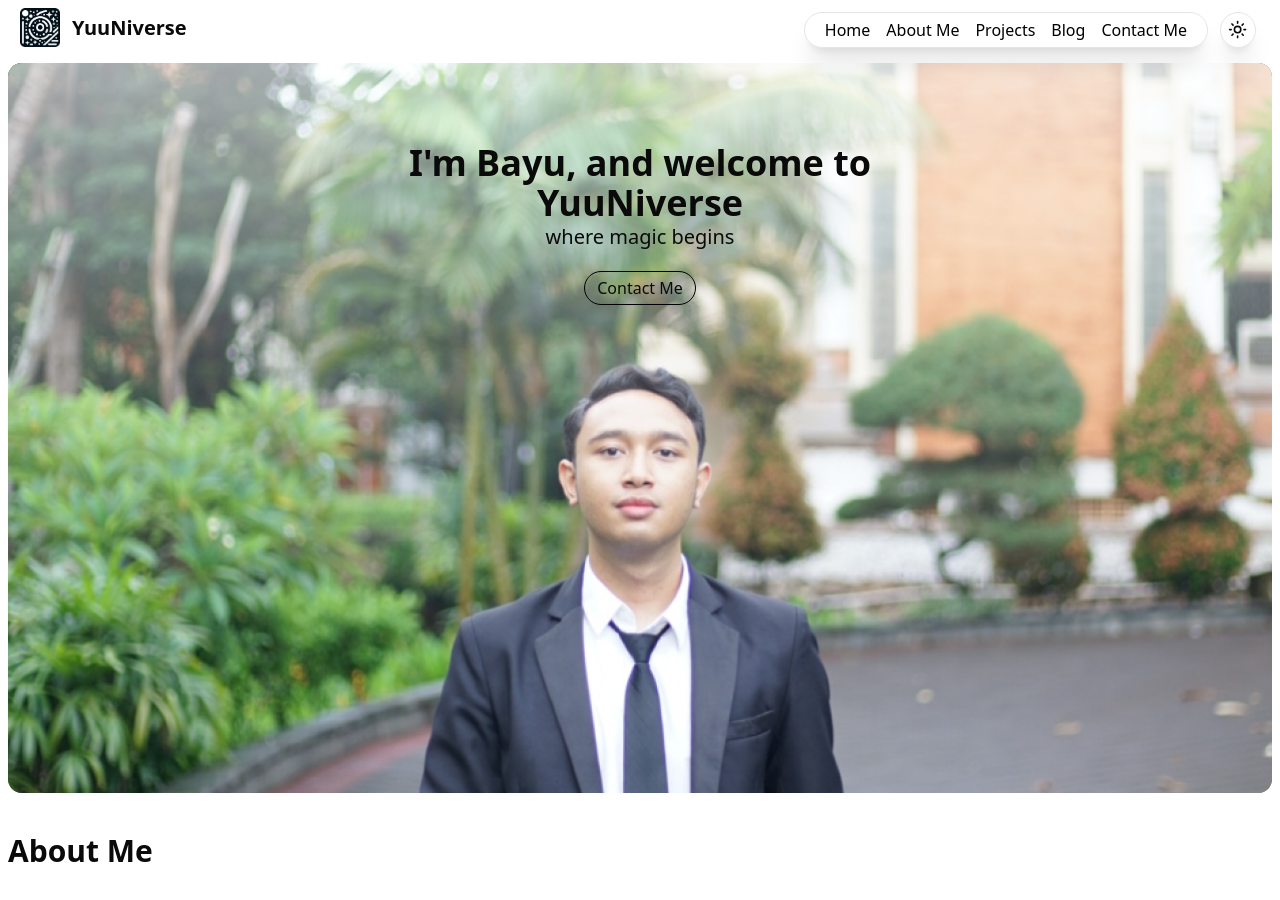
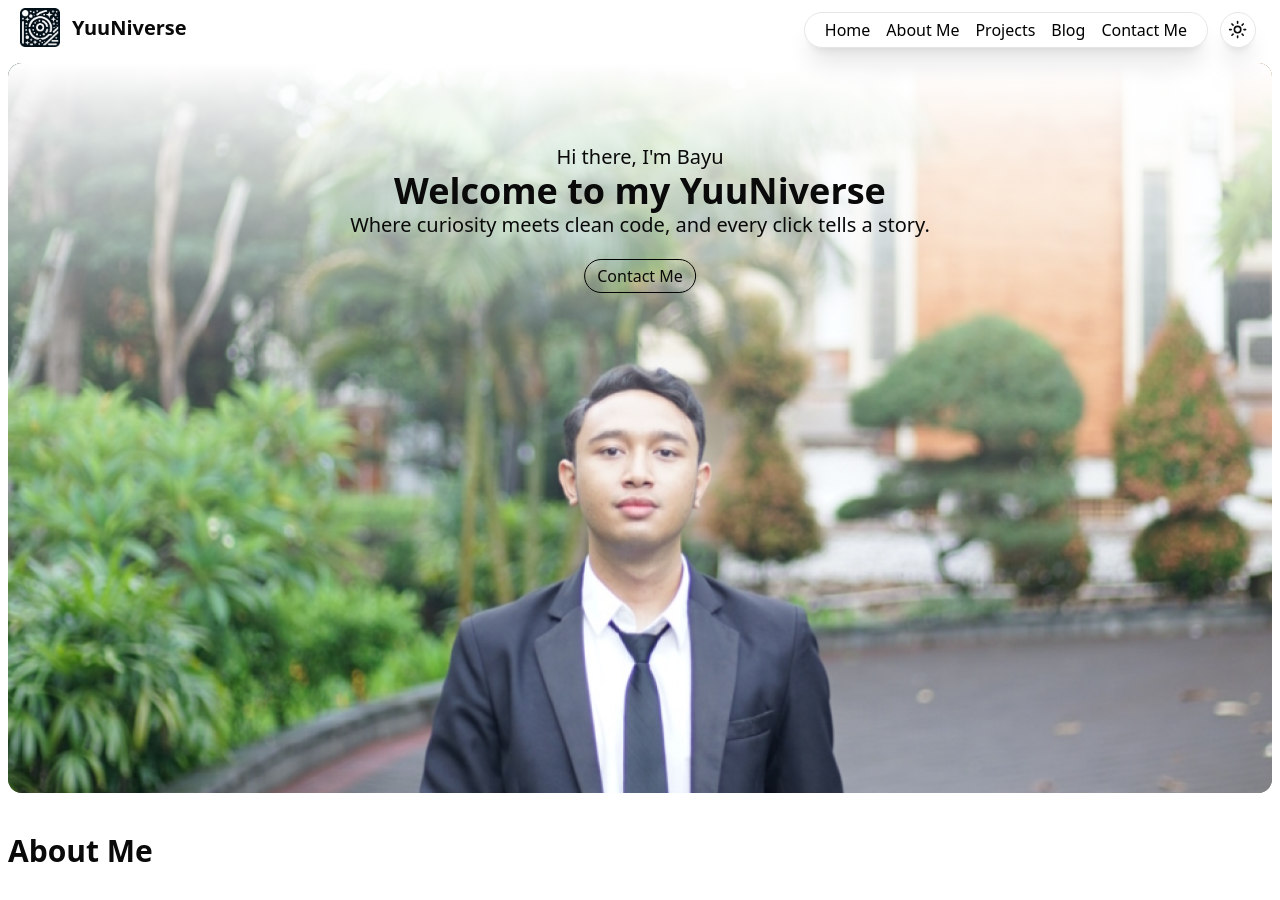
Before and after one commit to TamaWira/yuuniverse, a Next.js app: page / in a window 1280 px wide. Shown: the top 900 px of the page. Built offline with nearby package versions, Linux system fonts and the light colour scheme.

Commit message:
feat: update hero content

```diff
--- a/src/components/hero.tsx
+++ b/src/components/hero.tsx
@@ -13,13 +13,17 @@ export default function Hero() {
       />
 
       {/* Gradient Overlay */}
-      <div className="z-10 absolute inset-0 bg-gradient-to-b from-white/60 dark:from-black via-white/20 dark:via-black/20 to-transparent h-[80%] pointer-events-none" />
+      <div className="z-10 absolute inset-0 bg-gradient-to-b from-white dark:from-black via-white/20 dark:via-black/20 to-transparent h-[80%] pointer-events-none" />
 
+      {/* Content */}
       <div className="top-10 lg:top-20 lg:left-1/2 z-20 absolute text-center lg:-translate-x-1/2">
+        <p className="text-xl">Hi there, I&apos;m Bayu</p>
         <h1 className="font-bold text-2xl lg:text-4xl">
-          I&apos;m Bayu, and welcome to YuuNiverse
+          Welcome to my YuuNiverse
         </h1>
-        <p className="lg:text-xl">where magic begins</p>
+        <p className="lg:text-xl">
+          Where curiosity meets clean code, and every click tells a story.
+        </p>
         <button className="hover:bg-black dark:hover:bg-white mt-5 px-3 py-1 border dark:border-2 dark:border-white border-black rounded-full hover:text-white dark:hover:text-black transition-all">
           Contact Me
         </button>
```
